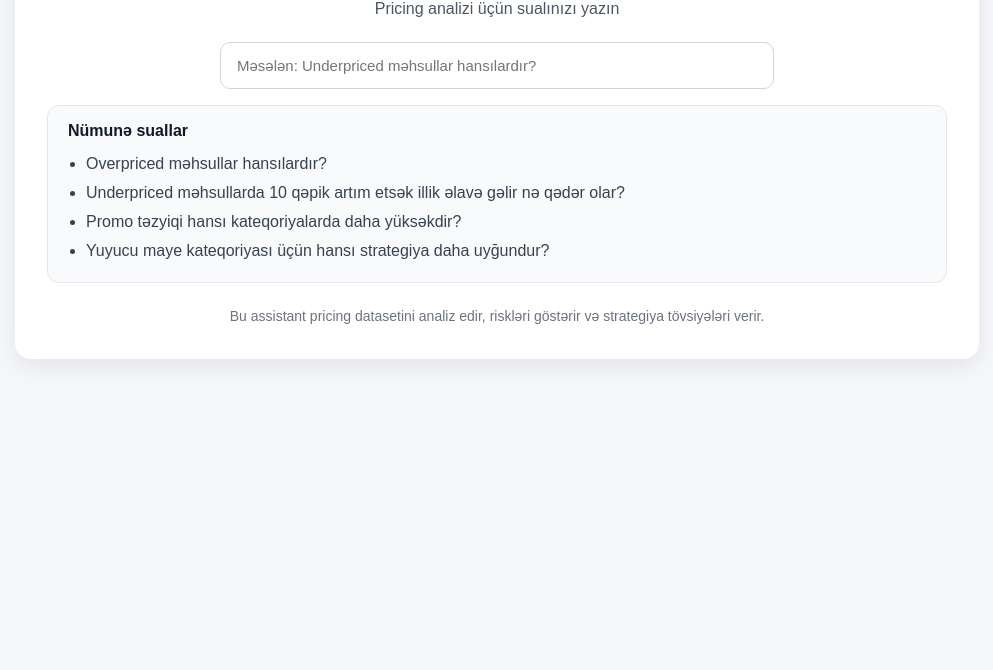
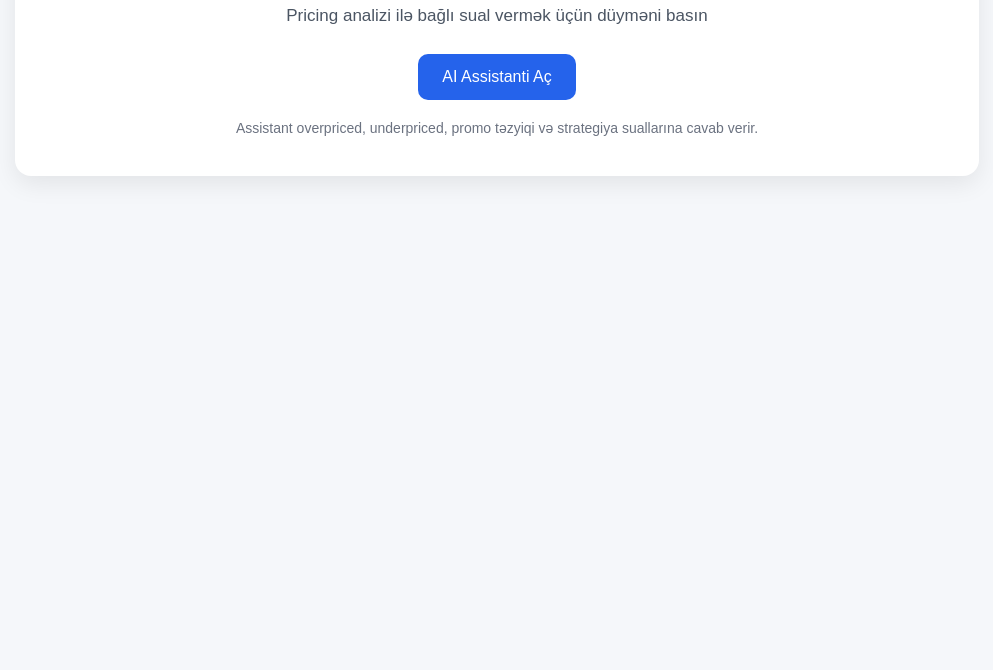
Before and after one commit to HamidaQuliyeva/market-pricing-ai, a plain HTML site: page index.html in a window 1280 px wide. Shown: the part 130-800 px from the top of the page, without its empty margins (143-1136 px from the left). Drawn offline with Linux system fonts and the light colour scheme.

Commit message:
Update index.html

```diff
--- a/index.html
+++ b/index.html
@@ -20,104 +20,59 @@
       margin: 0 auto;
       background: #ffffff;
       border-radius: 16px;
-      padding: 32px;
+      padding: 40px 32px;
       box-shadow: 0 8px 24px rgba(0, 0, 0, 0.08);
+      text-align: center;
     }
 
     h1 {
       margin-top: 0;
       color: #1f2937;
-      text-align: center;
-      font-size: 32px;
+      font-size: 34px;
+      margin-bottom: 12px;
     }
 
     p {
-      text-align: center;
       color: #4b5563;
-      margin-bottom: 24px;
-      font-size: 16px;
-    }
-
-    .input-box {
-      display: flex;
-      justify-content: center;
-      margin-top: 20px;
+      font-size: 17px;
+      margin-bottom: 28px;
     }
 
     #searchWidgetTrigger {
-      width: 100%;
-      max-width: 520px;
-      padding: 14px 16px;
-      border: 1px solid #d1d5db;
+      background: #2563eb;
+      color: white;
+      border: none;
+      padding: 14px 24px;
       border-radius: 10px;
-      font-size: 15px;
-      outline: none;
+      font-size: 16px;
+      cursor: pointer;
     }
 
-    #searchWidgetTrigger:focus {
-      border-color: #2563eb;
-      box-shadow: 0 0 0 3px rgba(37, 99, 235, 0.12);
+    #searchWidgetTrigger:hover {
+      background: #1d4ed8;
     }
 
-    .hint {
-      margin-top: 22px;
+    .note {
+      margin-top: 20px;
+      color: #6b7280;
       font-size: 14px;
-      color: #6b7280;
-      text-align: center;
-      line-height: 1.6;
-    }
-
-    .examples {
-      margin-top: 16px;
-      background: #f9fafb;
-      border: 1px solid #e5e7eb;
-      border-radius: 12px;
-      padding: 16px 20px;
-    }
-
-    .examples h3 {
-      margin: 0 0 10px 0;
-      font-size: 16px;
-      color: #111827;
-    }
-
-    .examples ul {
-      margin: 0;
-      padding-left: 18px;
-      color: #374151;
-      line-height: 1.8;
     }
   </style>
 </head>
 <body>
   <div class="container">
     <h1>Bravo Pricing AI Assistant</h1>
-    <p>Pricing analizi üçün sualınızı yazın</p>
+    <p>Pricing analizi ilə bağlı sual vermək üçün düyməni basın</p>
 
     <gen-search-widget
       configId="86985459-0a4b-4fa7-ad08-9d99be96c661"
       triggerId="searchWidgetTrigger">
     </gen-search-widget>
 
-    <div class="input-box">
-      <input
-        type="text"
-        id="searchWidgetTrigger"
-        placeholder="Məsələn: Underpriced məhsullar hansılardır?" />
-    </div>
+    <button id="searchWidgetTrigger">AI Assistanti Aç</button>
 
-    <div class="examples">
-      <h3>Nümunə suallar</h3>
-      <ul>
-        <li>Overpriced məhsullar hansılardır?</li>
-        <li>Underpriced məhsullarda 10 qəpik artım etsək illik əlavə gəlir nə qədər olar?</li>
-        <li>Promo təzyiqi hansı kateqoriyalarda daha yüksəkdir?</li>
-        <li>Yuyucu maye kateqoriyası üçün hansı strategiya daha uyğundur?</li>
-      </ul>
-    </div>
-
-    <div class="hint">
-      Bu assistant pricing datasetini analiz edir, riskləri göstərir və strategiya tövsiyələri verir.
+    <div class="note">
+      Assistant overpriced, underpriced, promo təzyiqi və strategiya suallarına cavab verir.
     </div>
   </div>
 </body>
```
